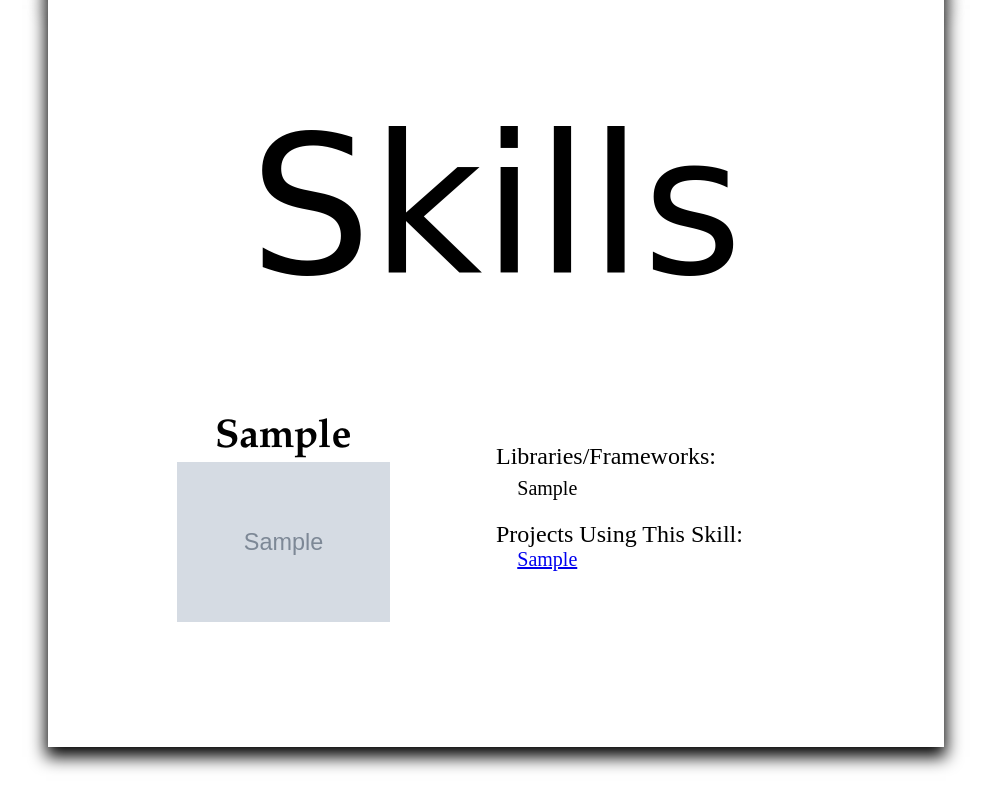
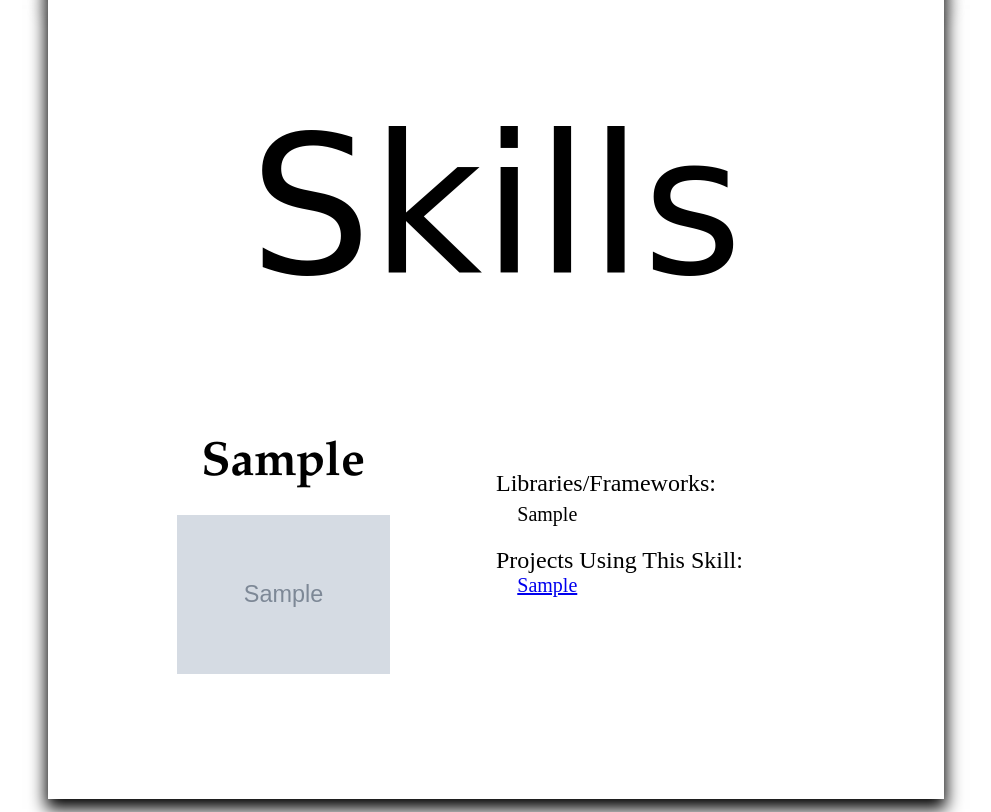
Before and after one commit to mscully4/michaeljscully.com, a Django app: page /skills/1 in a window 1280 px wide. Shown: the part 209-1021 px from the top of the page, without its empty margins (144-1135 px from the left). Run offline with Django 3.2, Linux system fonts and the light colour scheme; tables that the repository leaves empty hold one stand-in row (values such as "Sample post"); grey boxes marked "Sample" are stand-in pictures; parts of the project's set-up code (start-up, migrations or seed data) failed here and were passed over; some libraries are stand-ins or nearby versions; some web fonts are replaced.

Commit message:
Update sizing on skill text

```diff
--- a/static/resume/css/skills.css
+++ b/static/resume/css/skills.css
@@ -48,8 +48,8 @@
 
 .skill-name {
     font-family: "Garamond";
-    font-size: 40px;
-    margin: auto;
+    font-size: 3em;
+    margin: 5% auto;
     font-weight: bold;
 }
 
```
